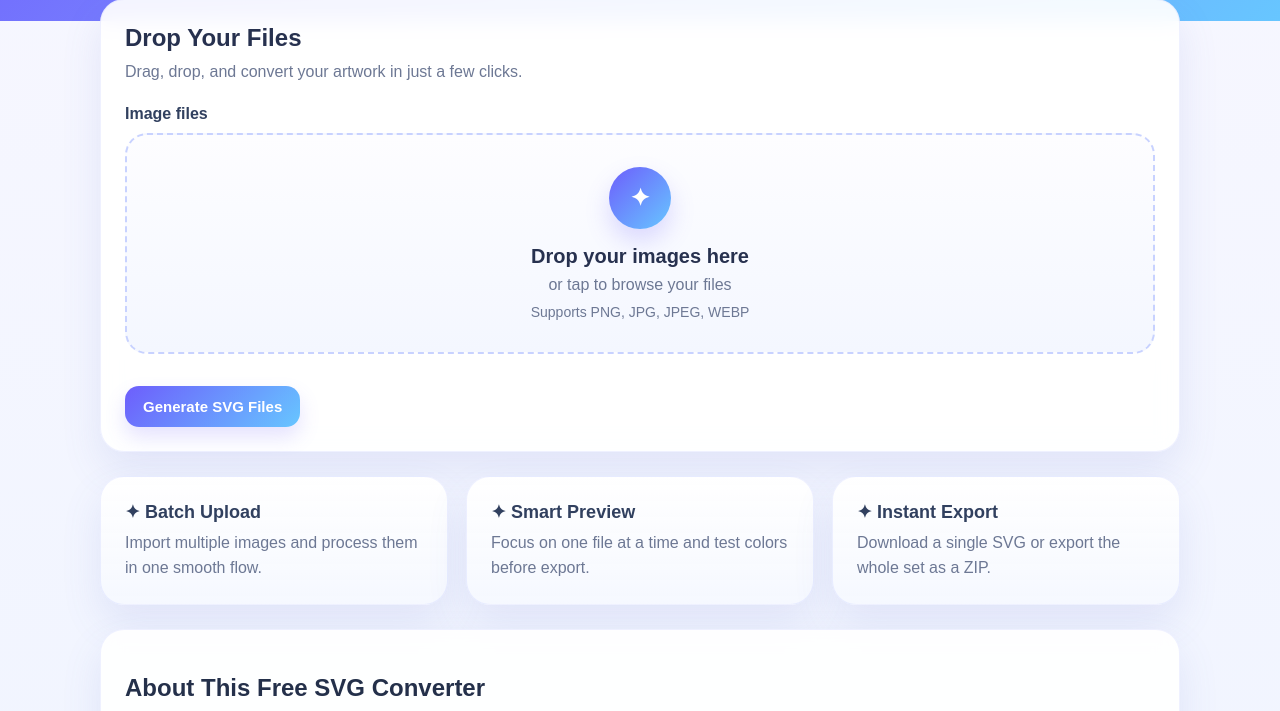
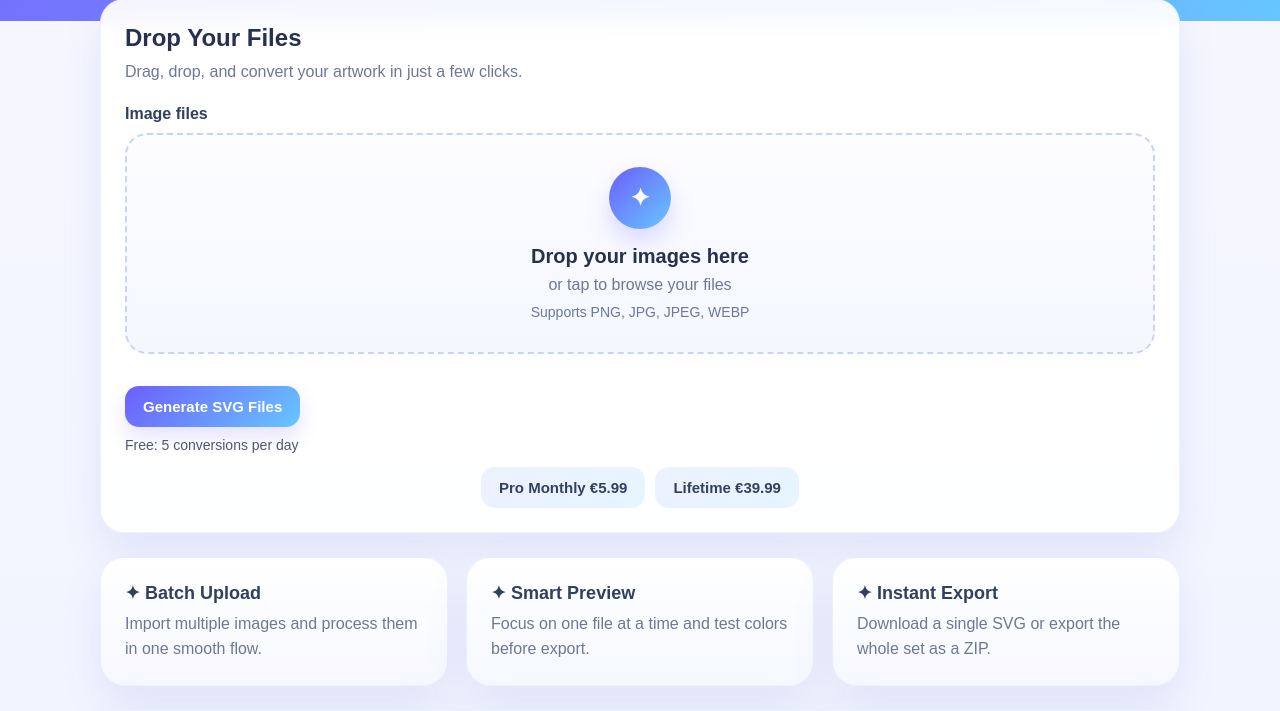
Before and after one commit to Jinminland/mhjin91, a FastAPI app: page / in a window 1280 px wide. Shown: the part 302-1013 px from the top of the page. Run offline with FastAPI, Linux system fonts and the light colour scheme.

Commit message:
Add Stripe payment and free limit

```diff
--- a/app/main.py
+++ b/app/main.py
@@ -1,9 +1,12 @@
 import io
 import json
+import os
 import zipfile
+from datetime import datetime
 
+import stripe
 from fastapi import FastAPI, Request, UploadFile, File, Form
-from fastapi.responses import HTMLResponse, Response, FileResponse
+from fastapi.responses import HTMLResponse, Response, RedirectResponse
 from fastapi.staticfiles import StaticFiles
 from fastapi.templating import Jinja2Templates
 
@@ -13,6 +16,16 @@ app = FastAPI()
 
 app.mount("/static", StaticFiles(directory="app/static"), name="static")
 templates = Jinja2Templates(directory="app/templates")
+
+# Stripe 설정
+stripe.api_key = os.getenv("STRIPE_SECRET_KEY")
+
+MONTHLY_PRICE_ID = "price_1TEEGHDwkY6zitSbrBCUMkNL"
+LIFETIME_PRICE_ID = "price_1TEEHNDwkY6zitSbqo6jN25S"
+DOMAIN = "https://mhjin91-docker.onrender.com"
+
+# 무료 사용량 저장 (IP 기준, 하루 5개)
+usage = {}
 
 
 @app.get("/robots.txt", include_in_schema=False)
@@ -40,9 +53,7 @@ async def sitemap_xml():
     return Response(
         content=xml_content,
         media_type="application/xml",
-        headers={
-            "Content-Type": "application/xml; charset=utf-8"
-        }
+        headers={"Content-Type": "application/xml; charset=utf-8"},
     )
 
 
@@ -63,6 +74,25 @@ async def convert_images(
     request: Request,
     files: list[UploadFile] = File(...),
 ):
+    user_ip = request.client.host if request.client else "unknown"
+    today = datetime.utcnow().date()
+
+    if user_ip not in usage:
+        usage[user_ip] = {"date": today, "count": 0}
+
+    if usage[user_ip]["date"] != today:
+        usage[user_ip] = {"date": today, "count": 0}
+
+    if usage[user_ip]["count"] + len(files) > 5:
+        return templates.TemplateResponse(
+            "index.html",
+            {
+                "request": request,
+                "results": None,
+                "error": "무료 사용량 5개를 모두 사용했어요 😊 무제한 사용하려면 Pro로 업그레이드 해주세요!",
+            },
+        )
+
     results = []
     error = None
 
@@ -84,6 +114,8 @@ async def convert_images(
                     "svg": svg_result,
                 }
             )
+
+        usage[user_ip]["count"] += len(files)
 
     except Exception as e:
         error = str(e)
@@ -131,3 +163,38 @@ async def download_all_svgs(
         media_type="application/zip",
         headers={"Content-Disposition": 'attachment; filename="converted_svgs.zip"'},
     )
+
+
+@app.post("/create-checkout-session/{plan}")
+async def create_checkout_session(plan: str):
+    if plan == "monthly":
+        price_id = MONTHLY_PRICE_ID
+        mode = "subscription"
+    elif plan == "lifetime":
+        price_id = LIFETIME_PRICE_ID
+        mode = "payment"
+    else:
+        return Response(content="Invalid plan", status_code=400)
+
+    session = stripe.checkout.Session.create(
+        payment_method_types=["card"],
+        line_items=[
+            {
+                "price": price_id,
+                "quantity": 1,
+            }
+        ],
+        mode=mode,
+        success_url=f"{DOMAIN}/success?session_id={{CHECKOUT_SESSION_ID}}",
+        cancel_url=f"{DOMAIN}/",
+    )
+
+    return RedirectResponse(session.url, status_code=303)
+
+
+@app.get("/success", response_class=HTMLResponse)
+async def success(request: Request):
+    return templates.TemplateResponse(
+        "success.html",
+        {"request": request},
+    )
--- a/app/templates/index.html
+++ b/app/templates/index.html
@@ -101,6 +101,27 @@
                     <div class="form-actions">
                         <button type="submit" data-i18n="generate_button">Generate SVG Files</button>
                     </div>
+
+                    <div class="pricing-box">
+                        <p style="margin-top:10px; font-size:14px; opacity:0.8;">
+                            Free: 5 conversions per day
+                        </p>
+
+                        <div style="margin-top:10px; display:flex; gap:10px; justify-content:center;">
+                            <form action="/create-checkout-session/monthly" method="post">
+                                <button type="submit" class="secondary-btn">
+                                    Pro Monthly €5.99
+                                </button>
+                            </form>
+
+                            <form action="/create-checkout-session/lifetime" method="post">
+                                <button type="submit" class="secondary-btn">
+                                    Lifetime €39.99
+                                </button>
+                            </form>
+                        </div>
+                    </div>
+
                 </form>
             </section>
 
@@ -121,7 +142,7 @@
 
             {% if error %}
                 <section class="card error-box">
-                    <h2 data-i18n="error_title">Error</h2>
+                    <h2>Free limit reached</h2>
                     <p>{{ error }}</p>
                 </section>
             {% endif %}
```
Also changed, not shown: app/templates/success.html (added, +12 -0 lines).
